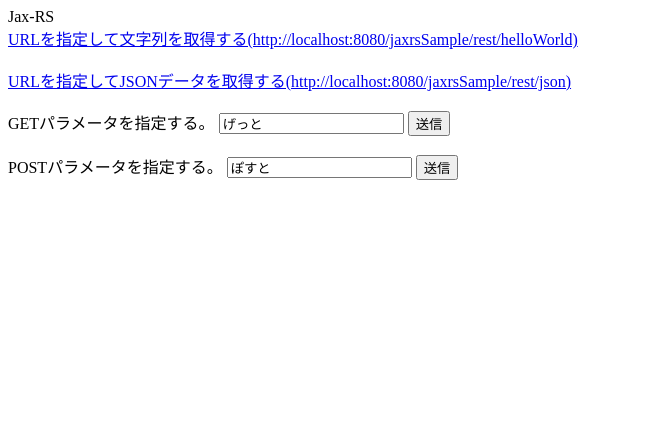
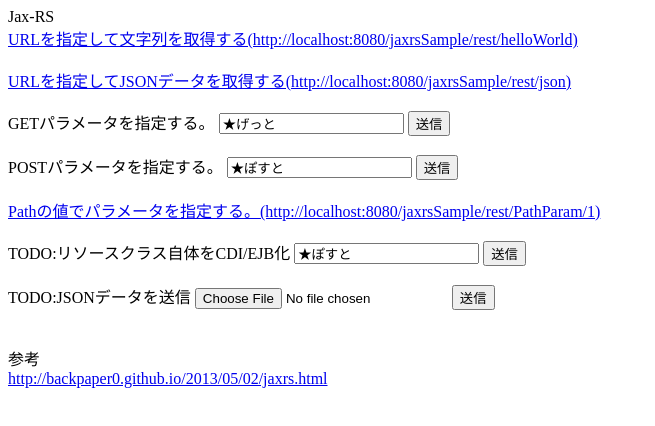
Before and after one commit to sfujikawa/JaxrsSample, a plain HTML site: page web/index.html in a window 1280 px wide. Shown: the whole page, without its empty margins (0-655 px from the left). Drawn offline with Linux system fonts and the light colour scheme.

Commit message:
パスの値をパラメーター化

```diff
--- a/web/index.html
+++ b/web/index.html
@@ -1,9 +1,4 @@
 <!DOCTYPE html>
-<!--
-To change this license header, choose License Headers in Project Properties.
-To change this template file, choose Tools | Templates
-and open the template in the editor.
--->
 <html>
     <head>
         <title>JAX-RS sample</title>
@@ -24,7 +19,7 @@ and open the template in the editor.
               action="http://localhost:8080/jaxrsSample/rest/getParam"
               method="get">
             GETパラメータを指定する。
-            <input type="text" name="name" value="げっと"/>
+            <input type="text" name="name" value="★げっと"/>
             <input type="submit" value="送信"/>
         </form>
         <br>
@@ -32,9 +27,39 @@ and open the template in the editor.
               action="http://localhost:8080/jaxrsSample/rest/postParam"
               method="post">
             POSTパラメータを指定する。
-            <input type="text" name="name" value="ぽすと"/>
+            <input type="text" name="name" value="★ぽすと"/>
             <input type="submit" value="送信"/>
         </form>
-
+        <br>
+        <a href="rest/PathParam/1">
+            Pathの値でパラメータを指定する。(http://localhost:8080/jaxrsSample/rest/PathParam/1)
+        </a>
+        <br><br>
+        <form id="cdiEjb"
+              action="http://localhost:8080/jaxrsSample/rest/cdiEjb"
+              method="post">
+            TODO:リソースクラス自体をCDI/EJB化
+            <input type="text" name="name" value="★ぽすと"/>
+            <input type="submit" value="送信"/>
+        </form>
+        <br>
+        <form id="jsonfile"
+              action="http://localhost:8080/jaxrsSample/rest/jsonFile"
+              method="post"
+              enctype="text/plain">
+            TODO:JSONデータを送信
+            <!-- enctype="multipart/form-data" -->
+            <!-- enctype="text/plain" -->
+            <!-- enctype="application/xml" -->
+            <input type="file" name="nameList" />
+            <input type="submit" value="送信">
+        </form>
+        <br><br>
+        参考
+        <br>
+        <a href="http://backpaper0.github.io/2013/05/02/jaxrs.html">
+            http://backpaper0.github.io/2013/05/02/jaxrs.html
+        </a>
+        <br><br>
     </body>
 </html>
```
Also changed, not shown: 1 other file.
